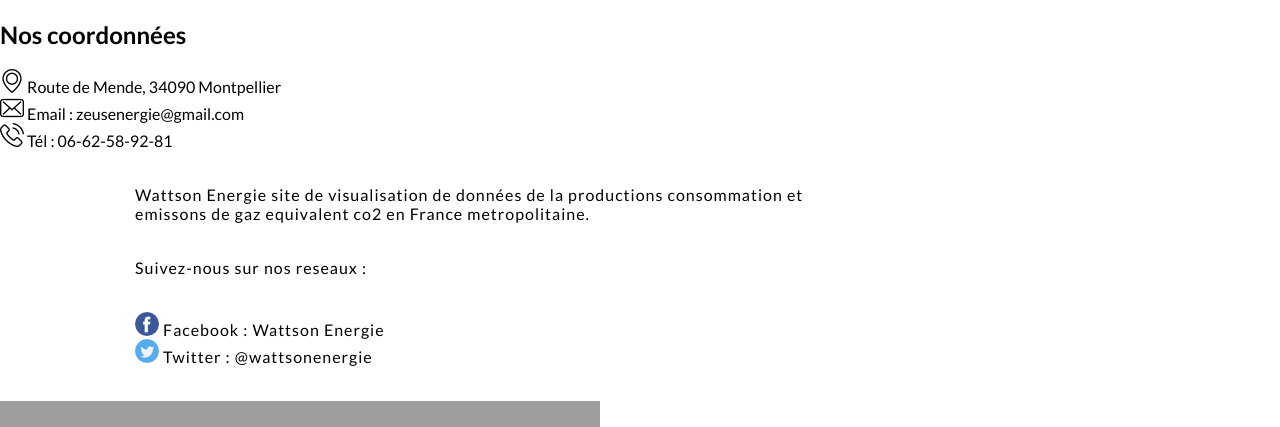
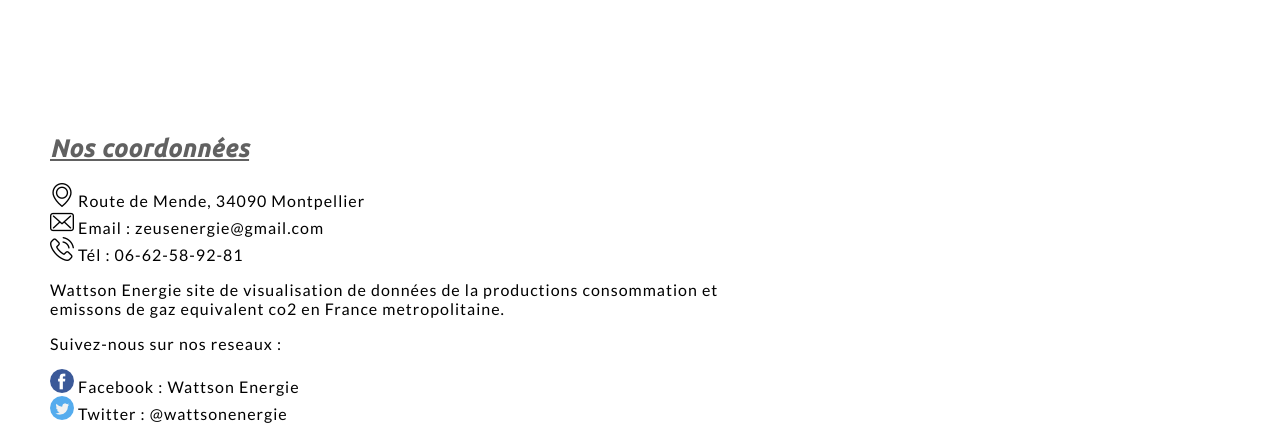
Before and after one commit to ThibautEscalante/Projet-L3, a PHP site: page /recontact.html in a window 1280 px wide. Shown: the part 55-482 px from the top of the page. Run offline with PHP 8.4, Linux system fonts and the light colour scheme; some libraries are stand-ins or nearby versions; grey boxes are pictures that could not be loaded.

Commit message:
Nouvelle version

```diff
--- a/StyleAll.css
+++ b/StyleAll.css
@@ -3,12 +3,12 @@
 html, body{
 	margin: 0px;
 	padding: 0px;
-	font-family: 'Lato', sans-serif;*
+	font-family: 'Lato', sans-serif;
 }
 
 .conteneur{
-width: 85%;
-margin: auto;
+	width: 85%;
+	margin: auto;
 }
 
 .contenu{
@@ -19,7 +19,7 @@ margin: auto;
    border-left-color: red;
 }
 
-p{
+.pAcc{
 	margin-left: 135px;
 	margin-bottom: 35px;
 	margin-right: 135px;
@@ -27,3 +27,11 @@ p{
 	font-size: 400;
 	letter-spacing: 1px;
 }
+
+.minititre{
+	text-decoration:underline;
+	color: #616161;
+	text-decoration: uppercase;
+	font-family: 'Ubuntu', sans-serif;
+	letter-spacing: 1px;
+}
--- a/StylePff.css
+++ b/StylePff.css
@@ -53,3 +53,18 @@ i{
 	background-size: cover;
 	padding:0px;
 }
+
+.coordonnees{
+	float: left;
+	margin-left: 50px;
+	margin-bottom: 35px;
+	margin-right: 135px;
+	margin-top: 35px;
+	font-size: 400;
+	letter-spacing: 1px;
+}
+
+.espace{
+	margin-top: 80px;
+	margin-bottom: 108px;
+}
```
